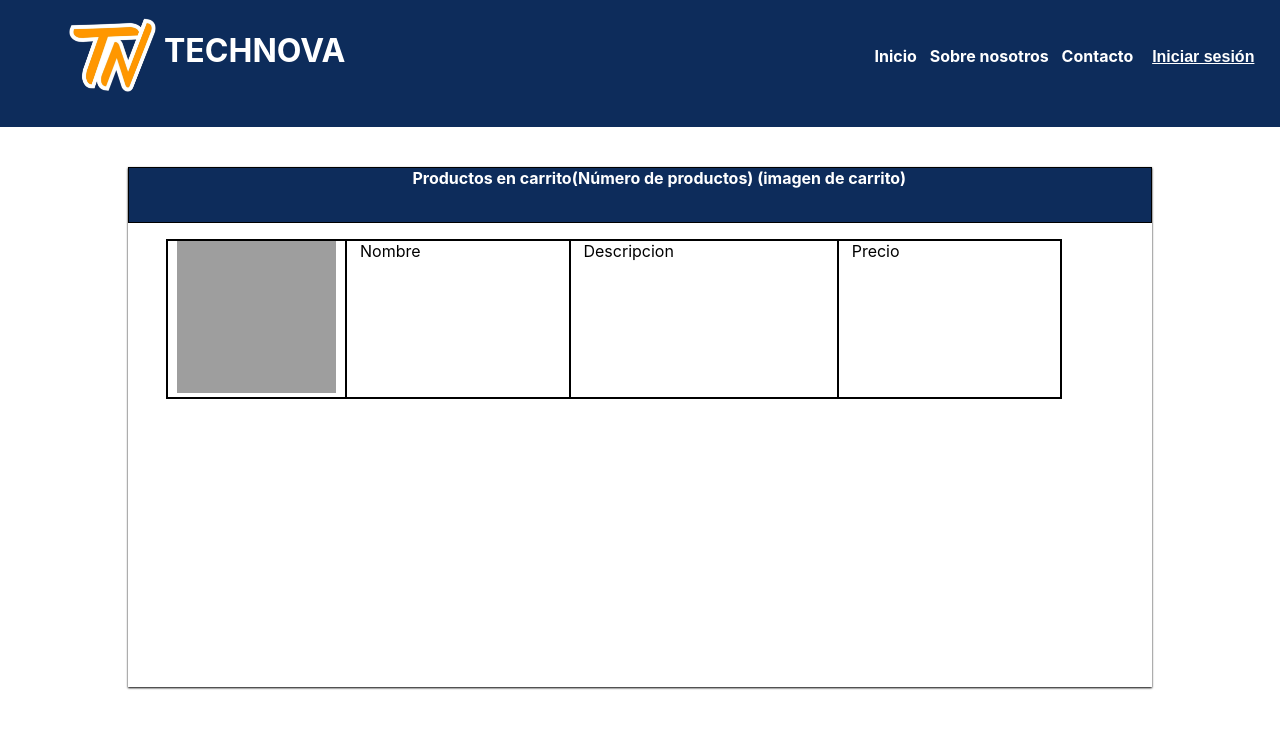
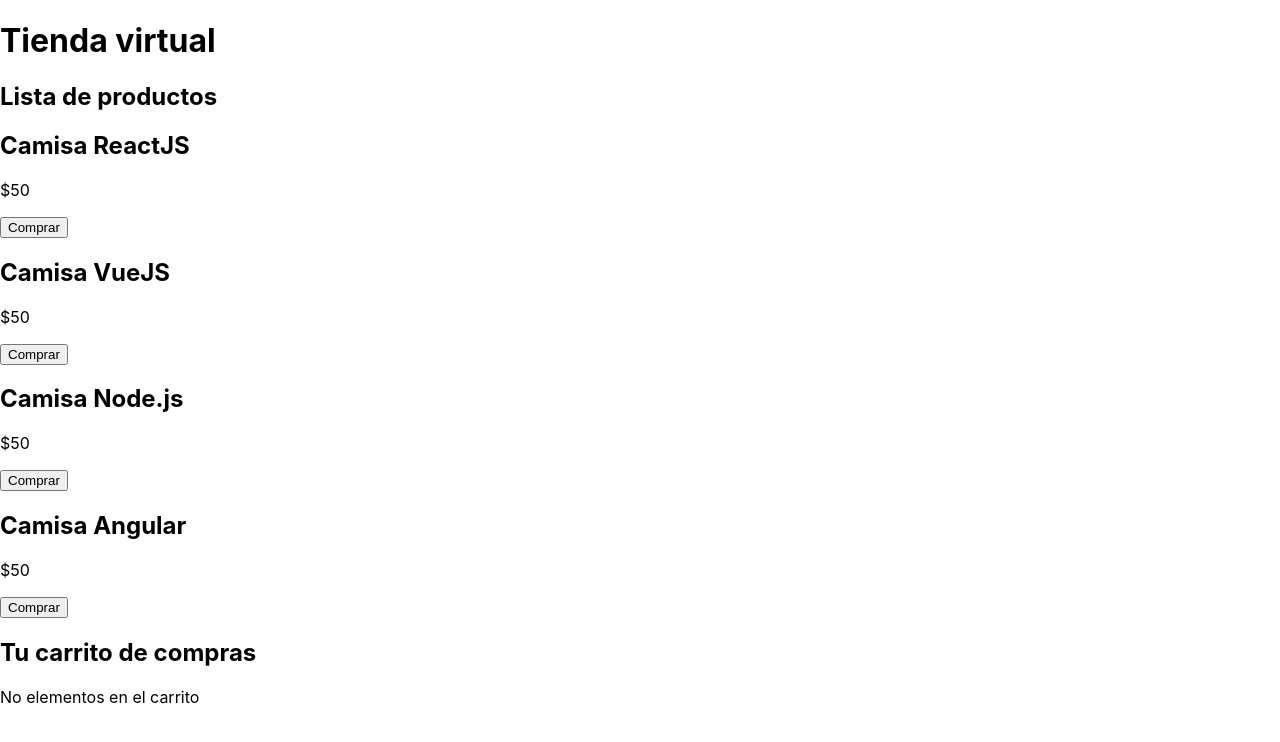
Before and after one commit to JoseTor101/technova-repo, a React (Create React App) app: page /shoppingCart in a window 1280 px wide. Shown: the top 742 px of the page. Built offline with nearby package versions, Linux system fonts and the light colour scheme; grey boxes are pictures that could not be loaded.

Commit message:
Maquetacion de carrito

```diff
--- /dev/null
+++ b/src/components/Producto.js
@@ -0,0 +1,52 @@
+import React from "react";
+
+const Producto = ({producto, carrito, agregarProducto, productos}) => {
+
+    const { nombre, precio, id } = producto;
+
+    //Agregar producto al carrito
+    const seleccionarProducto = (id) => {
+        const producto = productos.filter(producto => producto.id === id)[0];
+        agregarProducto([
+            ...carrito,  //Spread/rest operator forma de clonar un objeto o arreglo
+              producto
+        ]);
+    }
+
+    //Eliminar producto del carrito
+    const eliminarProducto = (id) => {
+        const productos = carrito.filter(producto => producto.id !== id);
+
+        //Colocar los productos en el state
+        agregarProducto(productos);
+    }
+    return(
+        <div>
+            <h2>{nombre}</h2>
+            <p>${precio}</p>
+
+            {productos
+            ?
+              (
+
+                <button
+                type="button"
+                id="comprar"
+                onClick={ () => seleccionarProducto(id) }
+                >Comprar</button>
+               )
+            :
+               (
+                <button
+                type="button"
+                id="comprar"
+                onClick={ () => eliminarProducto(id) }
+                >Eliminar</button>
+               )}
+        </div>
+
+    );
+}
+
+
+export default Producto;
--- /dev/null
+++ b/src/components/ShoppingCartIndividualStructure.js
@@ -0,0 +1,22 @@
+import React from "react";
+import Producto from "./Producto.js";
+
+const ShoppingCartIndividualStructure = ({carrito, agregarProducto}) => (
+    <div>
+        <h2>Tu carrito de compras</h2>
+
+        {carrito.length === 0
+        ?
+            <p>No elementos en el carrito</p>
+
+        : carrito.map(producto => (
+         <Producto
+           key={producto.id}
+           producto={producto}
+           carrito={carrito}
+           agregarProducto={agregarProducto}
+         />
+       ))}
+    </div>
+)
+export default ShoppingCartIndividualStructure;
--- a/src/components/ShoppingCartView.js
+++ b/src/components/ShoppingCartView.js
@@ -1,34 +1,80 @@
-import React from "react";
-import Header from "../components/Header";
-import fish from "../icons/fish.gif";
-
+import React,  { useState, Fragment } from "react";
+import Producto from "./Producto.js";
+import ShoppingCartIndividualStructure from "./ShoppingCartIndividualStructure";
 const ShoppingCartView = () => {
 
+
+  //Crear listado de productos
+  const [ productos, guardarProductos ] = useState([
+    { id: 1, nombre: 'Camisa ReactJS', precio: 50 },
+    { id: 2, nombre: 'Camisa VueJS', precio: 50 },
+    { id: 3, nombre: 'Camisa Node.js', precio: 50 },
+    { id: 4, nombre: 'Camisa Angular', precio: 50 },
+
+  ]);
+
+  //State para un carrito de compras
+  const [ carrito, agregarProducto] = useState([]);
+
+  // * El primer valor de la constante es la referencia hacia el valor del state y el segundo el que va a modificarlo
+
   return (
-    <div className="shoppingCartBackground">
-      <Header />
-      <div className="shoppingCartProducts">
-          <div className="shoppingCartProductsHeader">
-            <div id="productAmount">
-              <p id="productAmountText">
-                Productos en carrito(Número de productos) (imagen de carrito)
-              </p>
-            </div>
-          </div>
+  <Fragment>
+      <h1>Tienda virtual</h1>
+      <h2>Lista de productos</h2>
+      {productos.map(producto => (
+        <Producto
+        key={producto.id}
+        producto={producto}
+        productos={productos}
+        carrito={carrito}
+        agregarProducto={agregarProducto}
+          />
+      ))}
 
-          <div className="shoppingProductsList">
+      <ShoppingCartIndividualStructure
+       carrito={carrito}
+       agregarProducto={agregarProducto}/>
 
-            <div className="detailProductShoppingCart">
-              <div className="detailProductImg"><img src={fish} alt="cartimg" className="cartPimg"></img></div>
-              <div className="detailProductName">Nombre</div>
-              <div className="detailProductDescription">Descripcion</div>
-              <div className="detailProductPrice">Precio</div>
-            </div>
-
-          </div>
-        </div>
-      </div>
+  </Fragment>
   );
-};
+}
 
 export default ShoppingCartView;
+
+
+// import Header from "../components/Header";
+// import fish from "../icons/fish.gif";
+
+
+// const ShoppingCartView = () => {
+
+//   return (
+//     <div className="shoppingCartBackground">
+//       <Header />
+//       <div className="shoppingCartProducts">
+//           <div className="shoppingCartProductsHeader">
+//             <div id="productAmount">
+//               <p id="productAmountText">
+//                 Productos en carrito(Número de productos) (imagen de carrito)
+//               </p>
+//             </div>
+//           </div>
+
+//           <div className="shoppingProductsList">
+
+//             <div className="detailProductShoppingCart">
+//               <div className="detailProductImg"><img src={fish} alt="cartimg" className="cartPimg"></img></div>
+//               <div className="detailProductName">Nombre</div>
+//               <div className="detailProductDescription">Descripcion</div>
+//               <div className="detailProductPrice">Precio</div>
+//             </div>
+
+//           </div>
+//         </div>
+//       </div>
+//   );
+// };
+
+
+// export default ShoppingCartView;
--- a/src/environment/AXIOS_CONFIG.js
+++ b/src/environment/AXIOS_CONFIG.js
@@ -1,3 +1,3 @@
 import axios from 'axios';
 
-export default axios.create({ baseURL: 'http://localhost/Technova' });
+export default axios.create({ baseURL: 'http://localhost/' });
```
